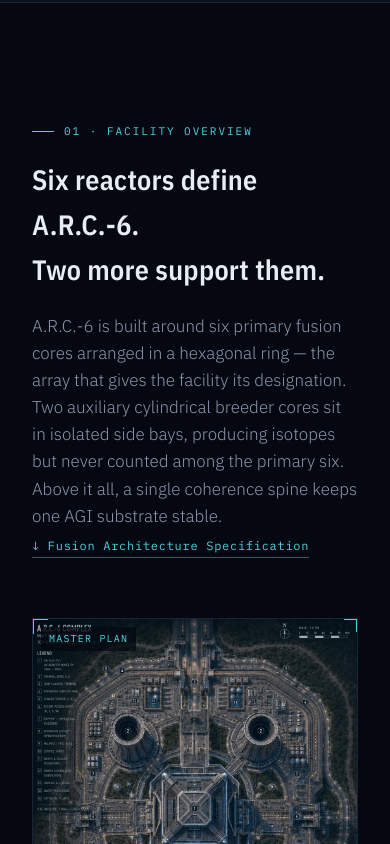
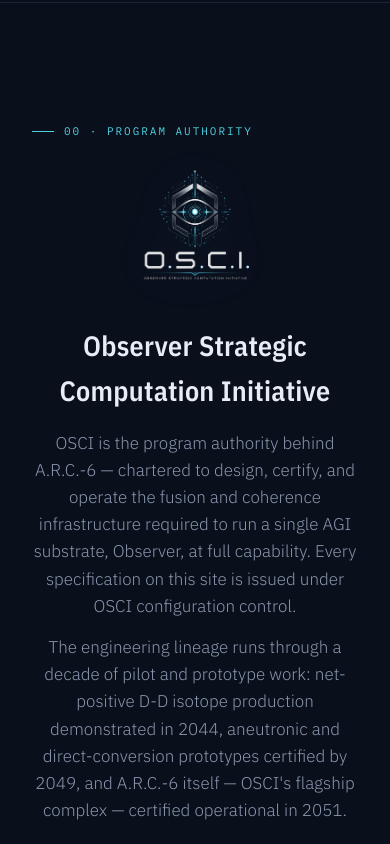
Before and after one commit to ResonantEcho/arc6, a plain HTML site: page index.html in a window 390 px wide. Shown: the part 1360-2204 px from the top of the page. Drawn offline with nearby package versions, Linux system fonts and the light colour scheme.

Commit message:
Add files via upload

```diff
--- a/index.html
+++ b/index.html
@@ -235,6 +235,14 @@
 
   .overview-grid{display:grid; grid-template-columns:1.1fr 1fr; gap:60px; align-items:start; margin-top:60px;}
   @media (max-width:900px){.overview-grid{grid-template-columns:1fr;}}
+
+  .brand-feature{display:flex; align-items:center; gap:56px;}
+  .brand-feature .bf-logo{width:200px; height:200px; object-fit:contain; flex-shrink:0; filter:drop-shadow(0 0 24px rgba(79,209,224,.10));}
+  .brand-feature .bf-logo.small{width:150px; height:150px;}
+  @media (max-width:760px){
+    .brand-feature{flex-direction:column; text-align:center; gap:26px;}
+    .brand-feature .bf-logo{width:140px; height:140px;}
+  }
   .spec-table{width:100%; border-collapse:collapse; font-family:var(--mono); font-size:13px;}
   .spec-table tr{border-bottom:1px solid var(--line); transition:background .2s;}
   .spec-table tr:hover{background:rgba(79,209,224,.04);}
@@ -432,6 +440,7 @@
       A.R.C<span>.-6</span> / OSCI
     </div>
     <ul class="nav-links">
+      <li><a href="#program">Program</a></li>
       <li><a href="#overview">Overview</a></li>
       <li><a href="#reactors">Reactor Array</a></li>
       <li><a href="#breeders">Breeder Cores</a></li>
@@ -474,6 +483,21 @@
     </div>
   </div>
 </div>
+
+<!-- PROGRAM AUTHORITY -->
+<section id="program" class="section-alt">
+  <div class="wrap">
+    <div class="eyebrow reveal">00 · Program Authority</div>
+    <div class="brand-feature">
+      <img class="bf-logo reveal" src="images/logo-osci-full.webp" alt="O.S.C.I. — Observer Strategic Computation Initiative logo">
+      <div class="reveal reveal-delay-1">
+        <h2 class="section-title" style="margin-bottom:16px;">Observer Strategic Computation Initiative</h2>
+        <p class="lede" style="max-width:720px;">OSCI is the program authority behind A.R.C.-6 — chartered to design, certify, and operate the fusion and coherence infrastructure required to run a single AGI substrate, Observer, at full capability. Every specification on this site is issued under OSCI configuration control.</p>
+        <p class="lede" style="max-width:720px; margin-top:14px;">The engineering lineage runs through a decade of pilot and prototype work: net-positive D-D isotope production demonstrated in 2044, aneutronic and direct-conversion prototypes certified by 2049, and A.R.C.-6 itself — OSCI's flagship complex — certified operational in 2051.</p>
+      </div>
+    </div>
+  </div>
+</section>
 
 <!-- OVERVIEW -->
 <section id="overview">
@@ -595,7 +619,12 @@
 <section id="compute">
   <div class="wrap">
     <div class="eyebrow reveal">05 · A.R.C. Field & Substrate</div>
-    <h2 class="section-title reveal">Adaptive Resonance Confinement</h2>
+    <div class="brand-feature" style="margin-bottom:36px;">
+      <img class="bf-logo small reveal" src="images/logo-arc6-full.webp" alt="A.R.C. — Adaptive Resonance Confinement logo">
+      <div class="reveal reveal-delay-1">
+        <h2 class="section-title" style="margin-bottom:0;">Adaptive Resonance Confinement</h2>
+      </div>
+    </div>
     <div class="two-col reverse">
       <div class="img-box frame reveal">
         <div class="tick-tr"></div><div class="tick-bl"></div>
```
